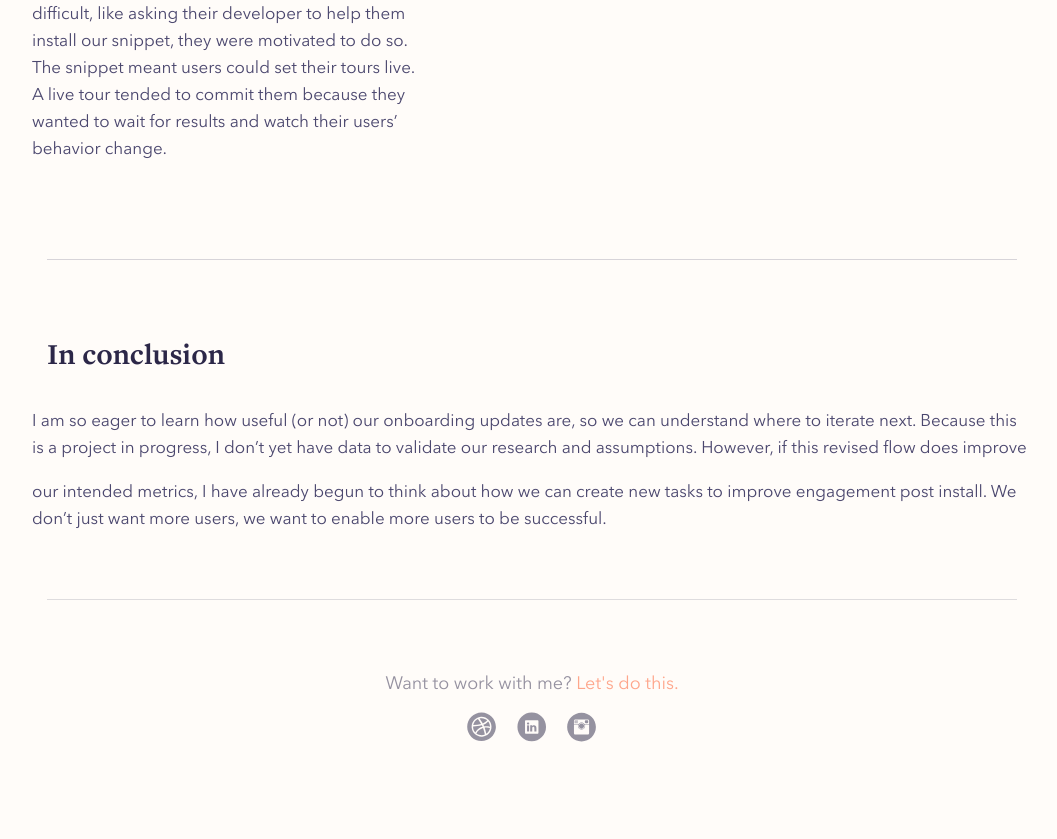
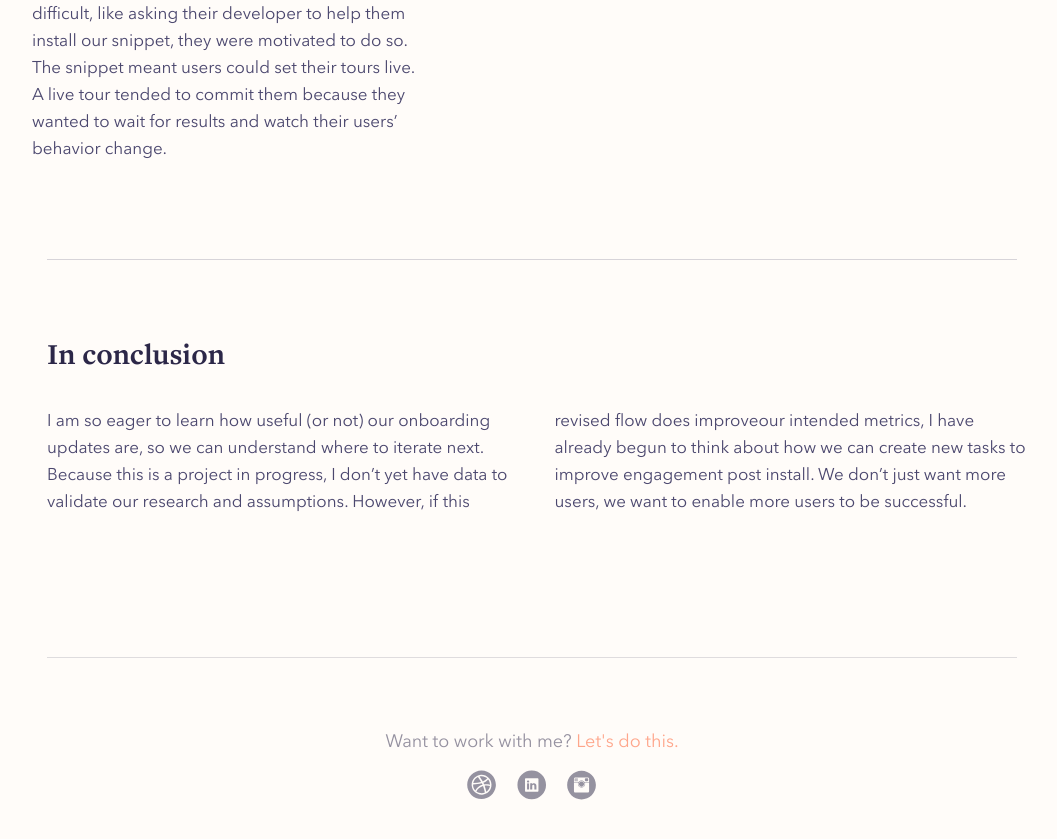
Before and after one commit to jessbottali/jessicabottali.com, a Jekyll site: the page built from projects/chameleon-onboarding/index.html, in a window 1280 px wide and 900 px high, scrolled down 4700 px. Shown: the top 839 px of the window, without its empty margins (123-1180 px from the left). Built offline with Jekyll 4.4.1, drawn with Linux system fonts in a browser that asks for light colours; comment, search, counter and statistics services are not loaded.

Commit message:
Update index.html

```diff
--- a/projects/chameleon-onboarding/index.html
+++ b/projects/chameleon-onboarding/index.html
@@ -115,13 +115,18 @@
     <iframe src="https://marvelapp.com/32241jd?emb=1&iosapp=false&frameless=false" width="450" height="563" allowTransparency="true" frameborder="0" style="shadow:.5;box-shadow: 1px 1px 6px 0 rgba(0, 0, 0, 0.17);"></iframe>
     </div>
   </div>
-<div class="Container mb4">
+
+<div class="Container">
   <hr />
-  <h2 class="ProjectWork-title m0 mb4">In conclusion</h2>
-  <div class="Grid gutters u-m-top-20">
-    <div class="project-content">
-      <p style="margin-top: 0px;">I am so eager to learn how useful (or not) our onboarding updates are, so we can understand where to iterate next. Because this is a project in progress, I don’t yet have data to validate our research and assumptions. However, if this revised flow does improve </p>
-      <p>our intended metrics, I have already begun to think about how we can create new tasks to improve engagement post install. We don’t just want more users, we want to enable more users to be successful. </p>
-    </div>
+  <h2 class="ProjectWork-title">In conclusion</h2>
+  <div class="Grid gutters"
+       style="height:200px;">
+    <div class="Project-content"style="
+    margin-bottom: 0px;
+    padding-left: 15px;
+    height: 150px;
+   ">
+      <p style="margin-top: 0px;">I am so eager to learn how useful (or not) our onboarding updates are, so we can understand where to iterate next. Because this is a project in progress, I don’t yet have data to validate our research and assumptions. However, if this revised flow does improveour intended metrics, I have already begun to think about how we can create new tasks to improve engagement post install. We don’t just want more users, we want to enable more users to be successful. </p>
+      </div>
   </div>
 </div>
```
